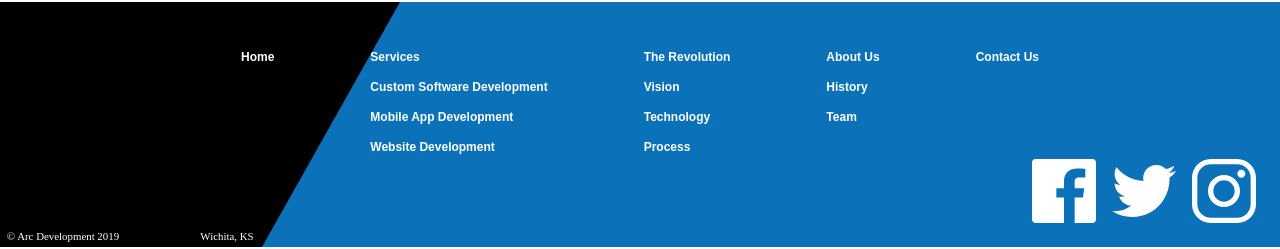
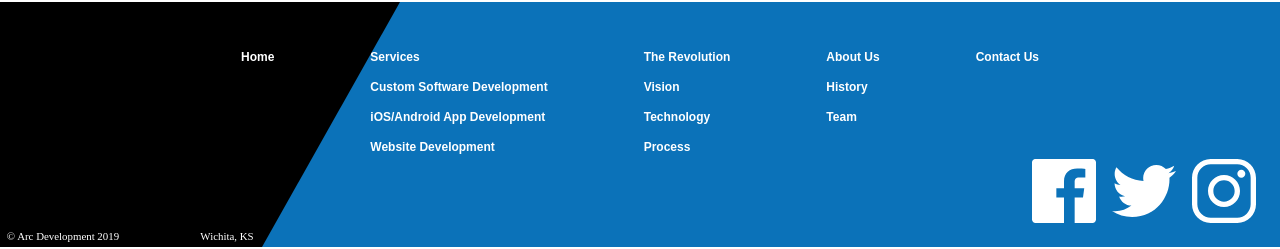
Before and after one commit to Doode1524/material-ui-project1, a React (Create React App) app: page /estimate in a window 1280 px wide. Shown: the part 128-377 px from the top of the page. Built offline with nearby package versions, Linux system fonts and the light colour scheme.

Commit message:
update mobile development

```diff
--- a/src/components/ui/Footer.js
+++ b/src/components/ui/Footer.js
@@ -117,7 +117,7 @@ export default function Footer({
                 to="/mobileapps"
                 className={classes.link}
               >
-                Mobile App Development
+                iOS/Android App Development
               </Grid>
               <Grid
                 item
--- a/src/components/ui/Header.js
+++ b/src/components/ui/Header.js
@@ -163,7 +163,7 @@ const Header = (props) => {
       selectedIndex: 1,
     },
     {
-      name: "Mobile App Development",
+      name: "iOS/Android App Development",
       link: "/mobileapps",
       activeIndex: 1,
       selectedIndex: 2,
```
